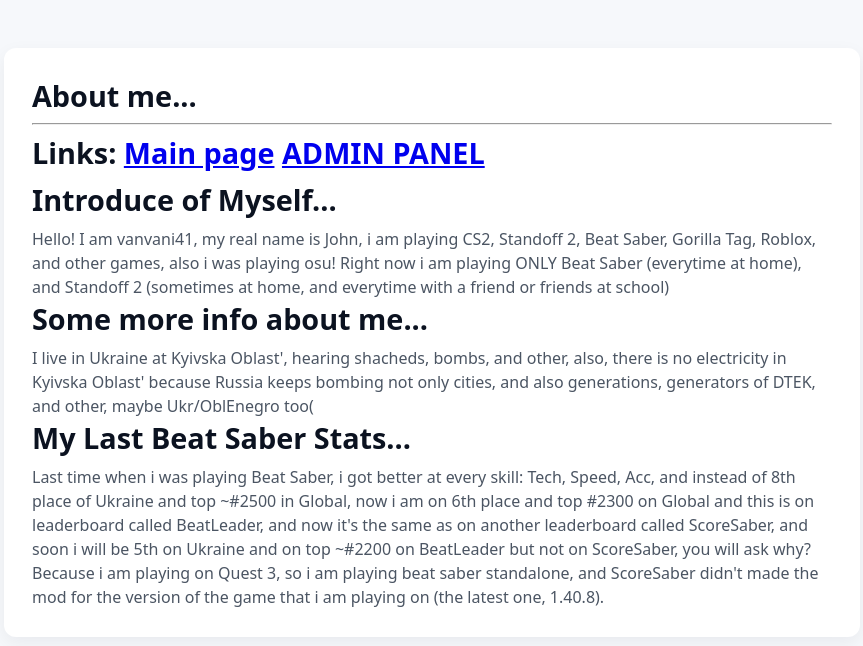
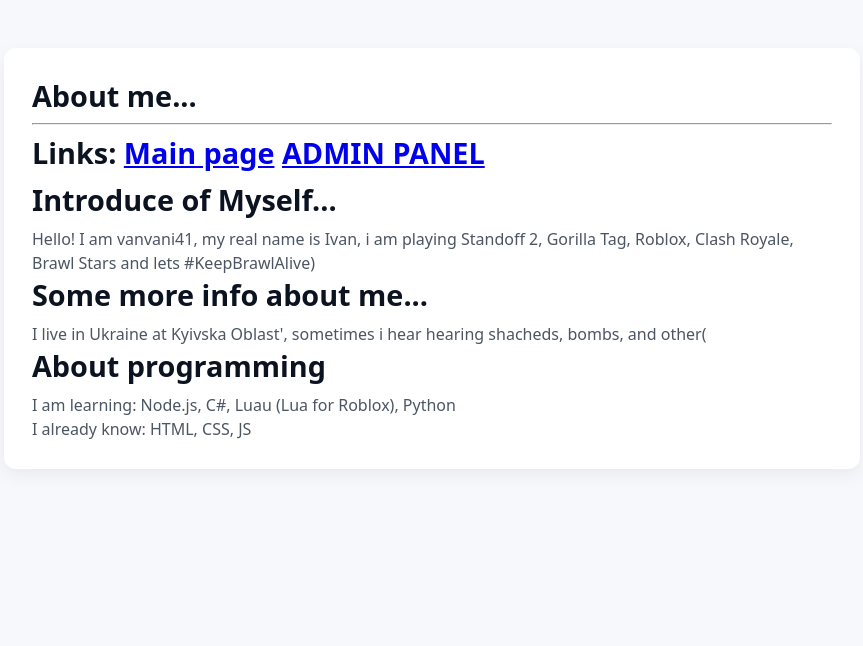
Before and after one commit to vanvani41/vanvani41.github.io, a plain HTML site: page about-me.html in a window 1280 px wide. Shown: the whole page, without its empty margins (208-1071 px from the left). Drawn offline with Linux system fonts and the light colour scheme.

Commit message:
Update about-me.html

```diff
--- a/about-me.html
+++ b/about-me.html
@@ -44,11 +44,12 @@
       <hr>
     <h1>Links: <a href="https://vanvani41.github.io/">Main page</a> <a href="https://vanvani41.github.io/admin-panel">ADMIN PANEL</a></h1>
     <h1> Introduce of Myself...</h1>
-    <p>Hello! I am vanvani41, my real name is John, i am playing CS2, Standoff 2, Beat Saber, Gorilla Tag, Roblox, and other games, also i was playing osu! Right now i am playing ONLY Beat Saber (everytime at home), and Standoff 2 (sometimes at home, and everytime with a friend or friends at school)</p>
+    <p>Hello! I am vanvani41, my real name is Ivan, i am playing Standoff 2, Gorilla Tag, Roblox, Clash Royale, Brawl Stars and lets #KeepBrawlAlive)</p>
     <h1>Some more info about me...</h1>
-    <p>I live in Ukraine at Kyivska Oblast', hearing shacheds, bombs, and other, also, there is no electricity in Kyivska Oblast' because Russia keeps bombing not only cities, and also generations, generators of DTEK, and other, maybe Ukr/OblEnegro too(</p>
-    <h1>My Last Beat Saber Stats...</h1>
-    <p>Last time when i was playing Beat Saber, i got better at every skill: Tech, Speed, Acc, and instead of 8th place of Ukraine and top ~#2500 in Global, now i am on 6th place and top #2300 on Global and this is on leaderboard called BeatLeader, and now it's the same as on another leaderboard called ScoreSaber, and soon i will be 5th on Ukraine and on top ~#2200 on BeatLeader but not on ScoreSaber, you will ask why? Because i am playing on Quest 3, so i am playing beat saber standalone, and ScoreSaber didn't made the mod for the version of the game that i am playing on (the latest one, 1.40.8).</p>
+    <p>I live in Ukraine at Kyivska Oblast', sometimes i hear hearing shacheds, bombs, and other(</p>
+    <h1>About programming</h1>
+    <p>I am learning: Node.js, C#, Luau (Lua for Roblox), Python</p>
+    <p>I already know: HTML, CSS, JS</p>
   </main>
 </body>
 </html>
```
